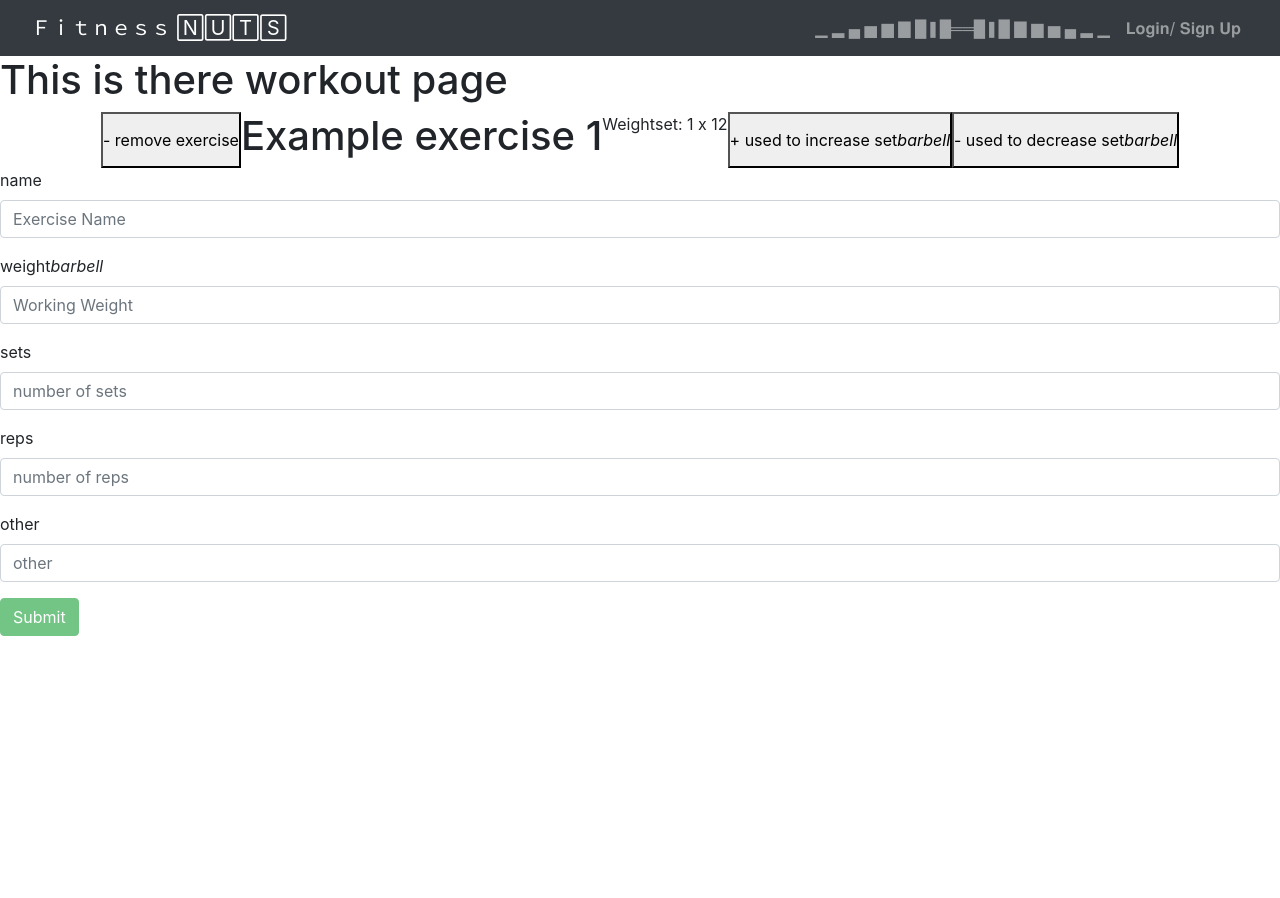
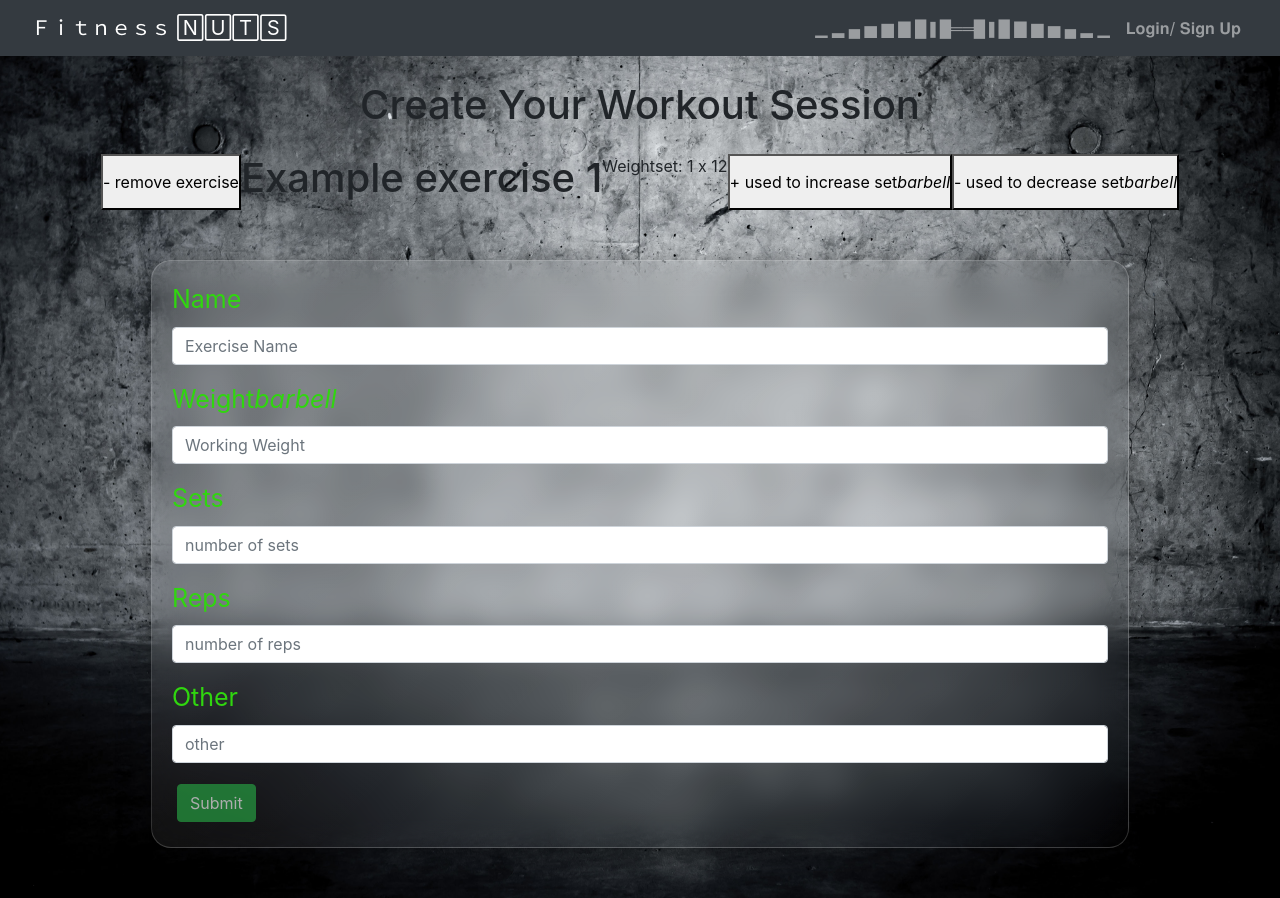
Before and after one commit to jesterb0206/fit-nuts, a React (Create React App) app in the folder client/: page /Workout in a window 1280 px wide. Before the commit the page ends 800 px from the top, so only its background shows below. Built offline with nearby package versions, Linux system fonts and the light colour scheme.

Commit message:
added small css changes to workout page, changed title of web app to the fit NUTS, added classNames to tags

```diff
--- a/client/public/index.html
+++ b/client/public/index.html
@@ -29,7 +29,7 @@
       work correctly both with client-side routing and a non-root public URL.
       Learn how to configure a non-root public URL by running `npm run build`.
     -->
-    <title>The Fitness Nuts</title>
+    <title>The Fit NUTS</title>
   </head>
   <body>
     <noscript>You need to enable JavaScript to run this app.</noscript>
--- a/client/src/App.css
+++ b/client/src/App.css
@@ -76,4 +76,53 @@ tr {
   color: rgb(3, 1, 33);
 }
 
-/* ---------------------------------------------------------------------------------- */
+/* --------------------------------- Create Workout Section ------------------------------------------------- */
+
+.workoutSection {
+  background-image: url('../src/images/blank-wall.jpg');
+  background-size: cover;
+  background-repeat: no-repeat;
+  background-position: center;
+  display: flex;
+  flex-wrap: wrap;
+  flex-direction: row;
+  justify-content: center;
+  min-height: 100vh;
+}
+
+
+.workoutHeader {
+  display: flex;
+  flex-wrap: wrap;
+  flex-direction: row;
+  justify-content: center;
+  padding: 10px;
+  margin: 15px;
+}
+
+.addExerciseForm {
+    margin-top: 250px;
+    padding: 20px;
+    background: linear-gradient(135deg, rgba(255, 255, 255, 0.1), rgba(255, 255, 255, 0));
+    backdrop-filter: blur(15px);
+    -webkit-backdrop-filter: blur(15px);
+    border-radius: 20px;
+    border:1px solid rgba(255, 255, 255, 0.18);
+    box-shadow: 0 8px 32px 0 rgba(0, 0, 0, 0.37);
+    margin: 50px;
+}
+
+.inputNameTitle {
+  font-size: 25px;
+  color: rgb(48, 214, 15);
+  text-shadow: 0 0 10 rgba(48, 214, 15),
+  0 0 20 rgb(48, 214, 15),
+  0 0 40 rgb(48, 214, 15),
+  0 0 80 rgb(48, 214, 15),
+  0 0 160 rgb(48, 214, 15)
+  0 0 320 rgb(48, 214, 15);
+}
+
+.exerciseSubmitBtn {
+  margin: 5px;
+}
--- a/client/src/components/AddExercise.js
+++ b/client/src/components/AddExercise.js
@@ -64,9 +64,9 @@ const AddExercise = () => {
 
     return (
     <>
-      <Form onSubmit={handleFormSubmit}>
+      <Form className="addExerciseForm" onSubmit={handleFormSubmit}>
         <Form.Group>
-          <Form.Label htmlFor='name'>name</Form.Label>
+          <Form.Label className="inputNameTitle" htmlFor='name'>Name</Form.Label>
           <Form.Control
             type='text'
             placeholder='Exercise Name'
@@ -79,7 +79,7 @@ const AddExercise = () => {
         </Form.Group>
 
         <Form.Group>
-          <Form.Label htmlFor='weight'>weight<i className="material-icons">barbell</i></Form.Label>
+          <Form.Label className="inputNameTitle" htmlFor='weight'>Weight<i className="material-icons">barbell</i></Form.Label>
           <Form.Control
             type='text'
             placeholder='Working Weight'
@@ -92,7 +92,7 @@ const AddExercise = () => {
         </Form.Group>
 
         <Form.Group>
-          <Form.Label htmlFor='sets'>sets</Form.Label>
+          <Form.Label className="inputNameTitle" htmlFor='sets'>Sets</Form.Label>
           <Form.Control
             type='number'
             placeholder='number of sets'
@@ -104,7 +104,7 @@ const AddExercise = () => {
         </Form.Group>
 
         <Form.Group>
-          <Form.Label htmlFor='reps'>reps</Form.Label>
+          <Form.Label className="inputNameTitle" htmlFor='reps'>Reps</Form.Label>
           <Form.Control
             type='number'
             placeholder='number of reps'
@@ -116,7 +116,7 @@ const AddExercise = () => {
         </Form.Group>
 
         <Form.Group>
-          <Form.Label htmlFor='other'>other</Form.Label>
+          <Form.Label className="inputNameTitle" htmlFor='other'>Other</Form.Label>
           <Form.Control
             type='string'
             placeholder='other'
@@ -128,7 +128,7 @@ const AddExercise = () => {
         </Form.Group>
 
 
-        <Button
+        <Button className='exerciseSubmitBtn'
           disabled={!(userFormData.exerciseName && userFormData.weight)}
           type='submit'
           variant='success'>
--- a/client/src/pages/Workout.js
+++ b/client/src/pages/Workout.js
@@ -30,12 +30,12 @@ const Workout = () => {
 
     return (
     <>
-        <main>
+        <main className='workoutSection'>
         <div>
 
-            <h1> This is there workout page</h1>
+            <h1 className='workoutHeader'> Create Your Workout Session</h1>
 
-           < Exercise />
+           < Exercise className="exerciseComp"/>
            < CurrentWorkout />
            < AddExercise />
         </div>
--- a/package.json
+++ b/package.json
@@ -22,6 +22,7 @@
     "bootstrap": "^5.2.3",
     "dotenv": "^16.0.3",
     "node": "^16.17.1",
+    "nodemon": "^2.0.20",
     "react-icon": "^1.0.0"
   }
 }
```
Also changed, not shown: client/src/images/blank-wall.jpg (added).
